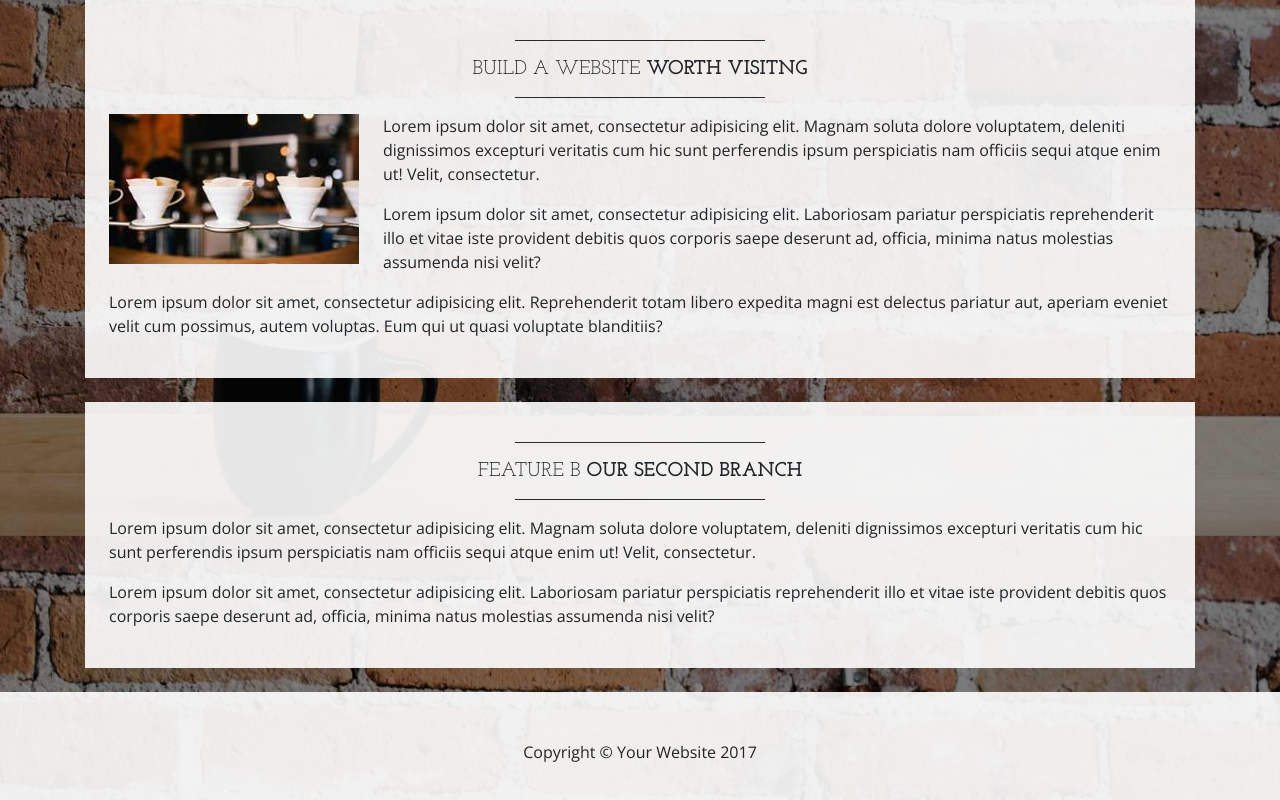
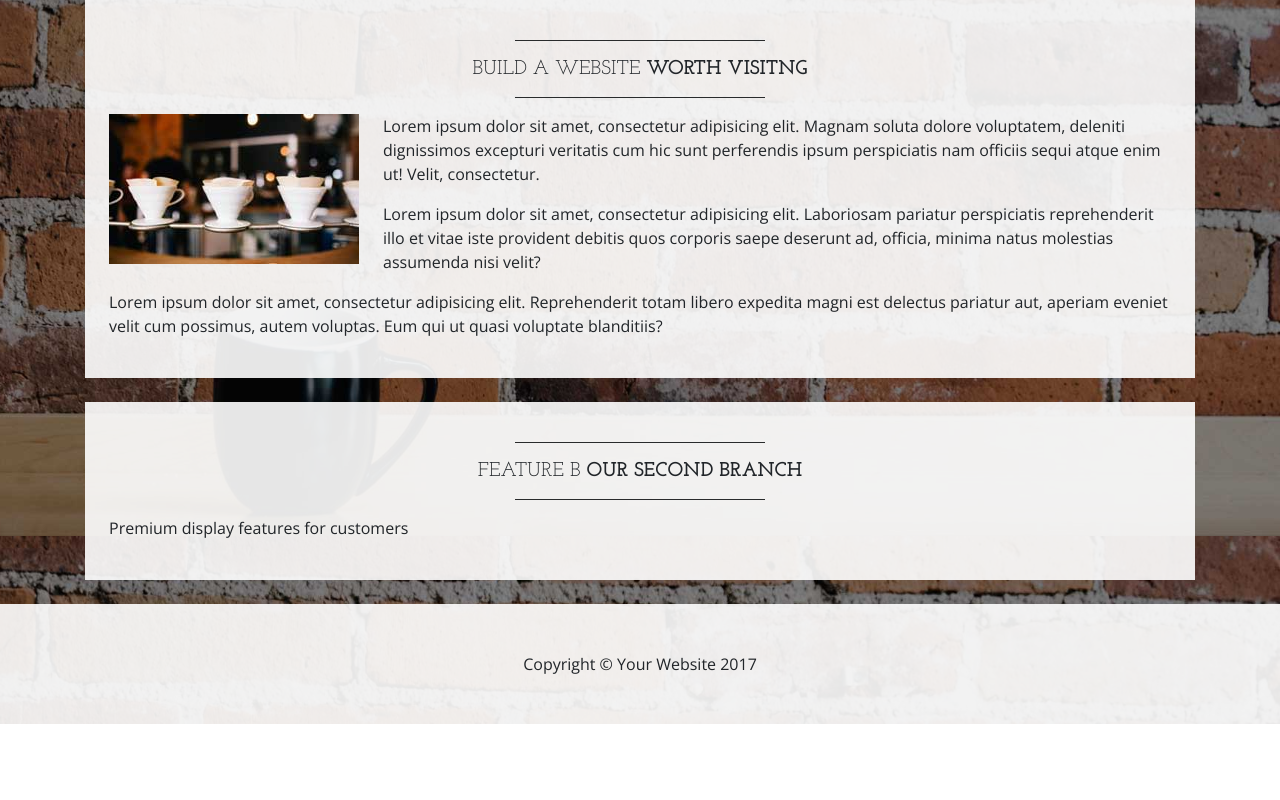
Before and after one commit to templer81/LearnGitCourseLearnablebySimon, a website: page index.html in a window 1280 px wide. Shown: the part 1064-1864 px from the top of the page. After the commit the page ends 1788 px from the top, so only its background shows below. Drawn offline with nearby package versions, Linux system fonts and the light colour scheme.

Commit message:
Edited paragraph on featureB

```diff
--- a/index.html
+++ b/index.html
@@ -125,8 +125,7 @@
           <strong>our second branch</strong>
         </h2>
         <hr class="divider">
-        <p>Lorem ipsum dolor sit amet, consectetur adipisicing elit. Magnam soluta dolore voluptatem, deleniti dignissimos excepturi veritatis cum hic sunt perferendis ipsum perspiciatis nam officiis sequi atque enim ut! Velit, consectetur.</p>
-        <p>Lorem ipsum dolor sit amet, consectetur adipisicing elit. Laboriosam pariatur perspiciatis reprehenderit illo et vitae iste provident debitis quos corporis saepe deserunt ad, officia, minima natus molestias assumenda nisi velit?</p>
+       <p>Premium display features for customers</p>
       </div>
 
     </div>
```
